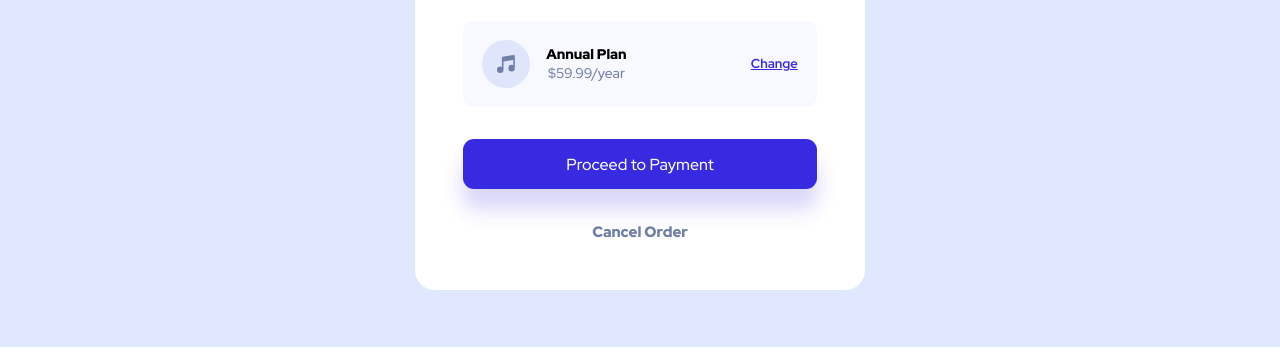
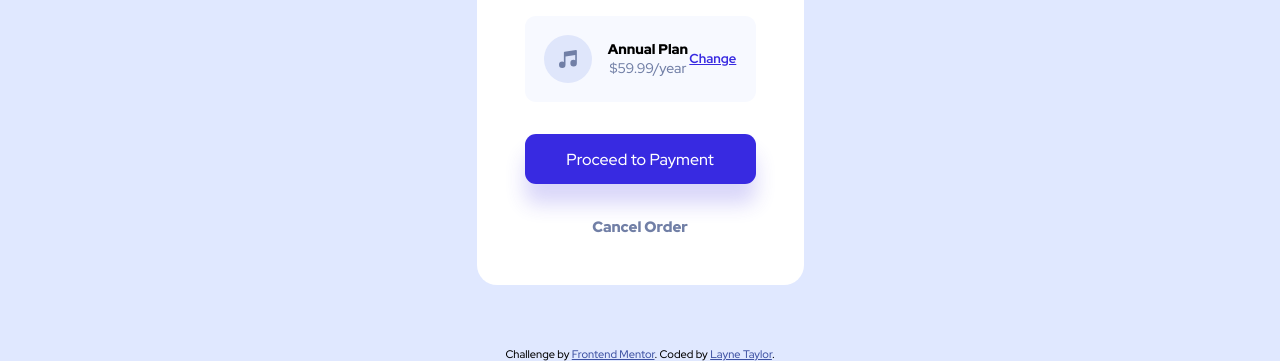
Before and after one commit to laynet/order-summary, a website built with Parcel: page src/index.html in a window 1280 px wide. Shown: the part 453-814 px from the top of the page. Built offline with nearby package versions, Linux system fonts and the light colour scheme.

Commit message:
completed changes based on feedback

```diff
--- a/src/css/main.scss
+++ b/src/css/main.scss
@@ -7,6 +7,7 @@ $bright-blue: #382AE1;
 $desaturated-blue: #717FA6;
 $dark-blue: #1F2E55;
 $light-purple: #766CF1;
+$lightest-purple: #e0e8ff;
 $lightest-gray: #F7F9FF;
 $white: #FFFFFF;
 
@@ -28,8 +29,7 @@ body {
 }
 
 .main {
-    width: 100vw;
-    height: 100vh;
+    min-height: 100vh;
     display: flex;
     flex-direction: column;
     justify-content: center;
@@ -37,9 +37,10 @@ body {
     background-image: url('../images/pattern-background-mobile.svg');
     background-repeat:no-repeat;
     background-size: contain;
-    background: #E0E8FF;
+    background: $lightest-purple;
+    padding: 2rem;
 
-    @media (min-width: 375px) {
+    @media (min-width: 480px) {
         background-image: url('../images/pattern-background-desktop.svg');
         background-repeat:no-repeat;
         background-size: contain;
@@ -52,10 +53,7 @@ body {
     border-radius: 20px;
     background: $white;
     text-align: center;
-
-    @media (min-width: 375px) {
-        min-width: 450px;
-    }
+    margin: auto;
 }
 
 .card-hero {
@@ -68,7 +66,7 @@ body {
 .card-content {
     padding: 2rem;
 
-    @media (min-width: 375px) {
+    @media (min-width: 480px) {
         padding: 3rem;
 
     }
@@ -80,7 +78,7 @@ body {
     line-height: 1.8rem;
     margin-bottom: 1rem;
 
-    @media (min-width: 375px) {
+    @media (min-width: 480px) {
         font-size: 1.8rem;
     }
 }
@@ -92,7 +90,7 @@ body {
     line-height: 25px;
     margin-bottom: 1.5rem;
 
-    @media (min-width: 375px) {
+    @media (min-width: 480px) {
         padding: 0 2rem
     }
 }
@@ -106,7 +104,7 @@ body {
     padding: 1.2rem;
     margin-bottom: 1.5rem;
 
-    @media (min-width: 375px) {
+    @media (min-width: 480px) {
         margin-bottom: 2rem;
     }
 }
@@ -170,7 +168,7 @@ body {
         background: $light-purple;
     }
 
-    @media (min-width: 375px) {
+    @media (min-width: 480px) {
         margin-bottom: 2rem;
     }
 }
@@ -187,3 +185,13 @@ body {
         color: $dark-blue;
     }
 }
+
+.attribution {
+    font-size: 11px;
+    text-align: center;
+    background: $lightest-purple;
+
+    a {
+        color: hsl(228, 45%, 44%);
+    }
+}
--- a/src/index.html
+++ b/src/index.html
@@ -16,10 +16,10 @@
   </style> -->
 </head>
 <body>
-    <div class="main">
+    <main class="main">
 
       <div class="card">
-        <img src="./images/illustration-hero.svg" class="card-hero">
+        <img src="./images/illustration-hero.svg" alt="person listening to headphones and dancing" class="card-hero">
         <div class="card-content">
           <div class="card-hero-text">
             <h1 class="hero-title">Order Summary</h1>
@@ -40,11 +40,11 @@
           <a class="cancel-cta">Cancel Order</a>
         </div>
       </div>
-    </div>
-  <!-- <div class="attribution">
+    </main>
+  <div class="attribution">
     Challenge by <a href="https://www.frontendmentor.io?ref=challenge" target="_blank">Frontend Mentor</a>.
-    Coded by <a href="#">Your Name Here</a>.
-  </div> -->
+    Coded by <a href="#">Layne Taylor</a>.
+  </div>
   <script type="module" src="./js/main.js"></script>
 </body>
 </html>
```
Also changed, not shown: dist/index.html, 2 other files.
